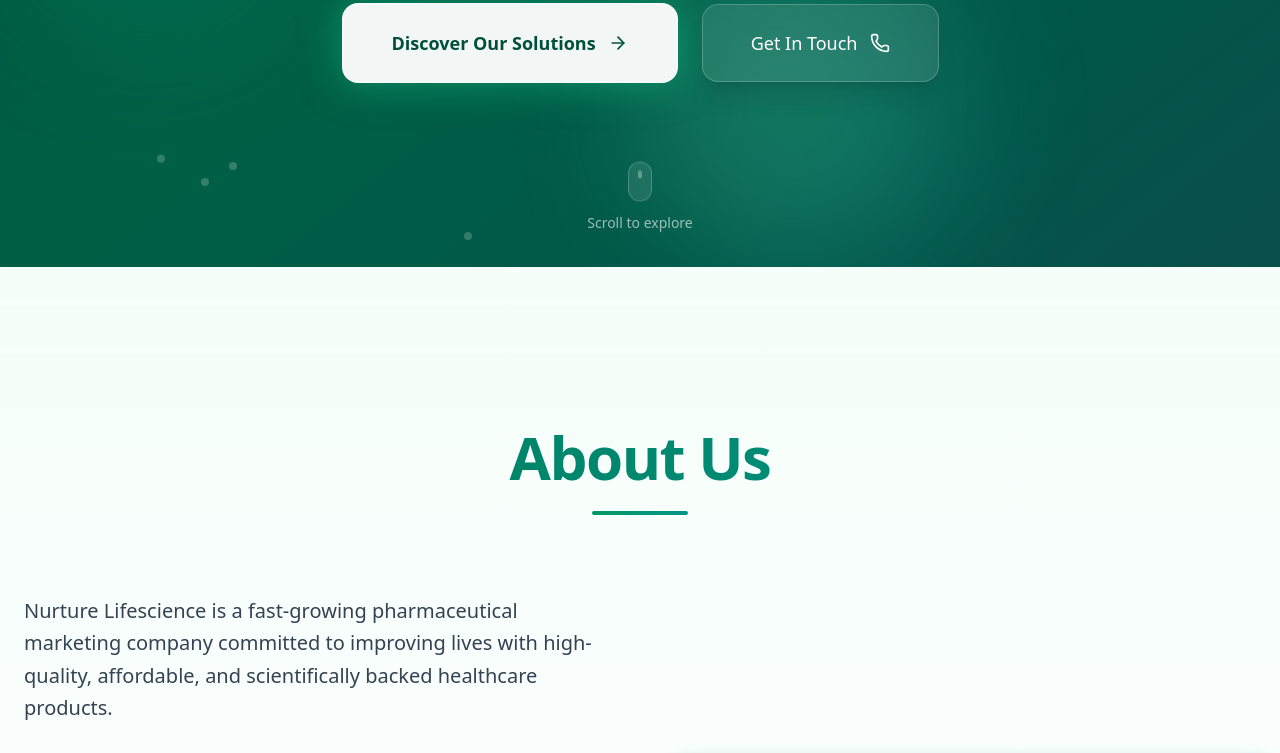
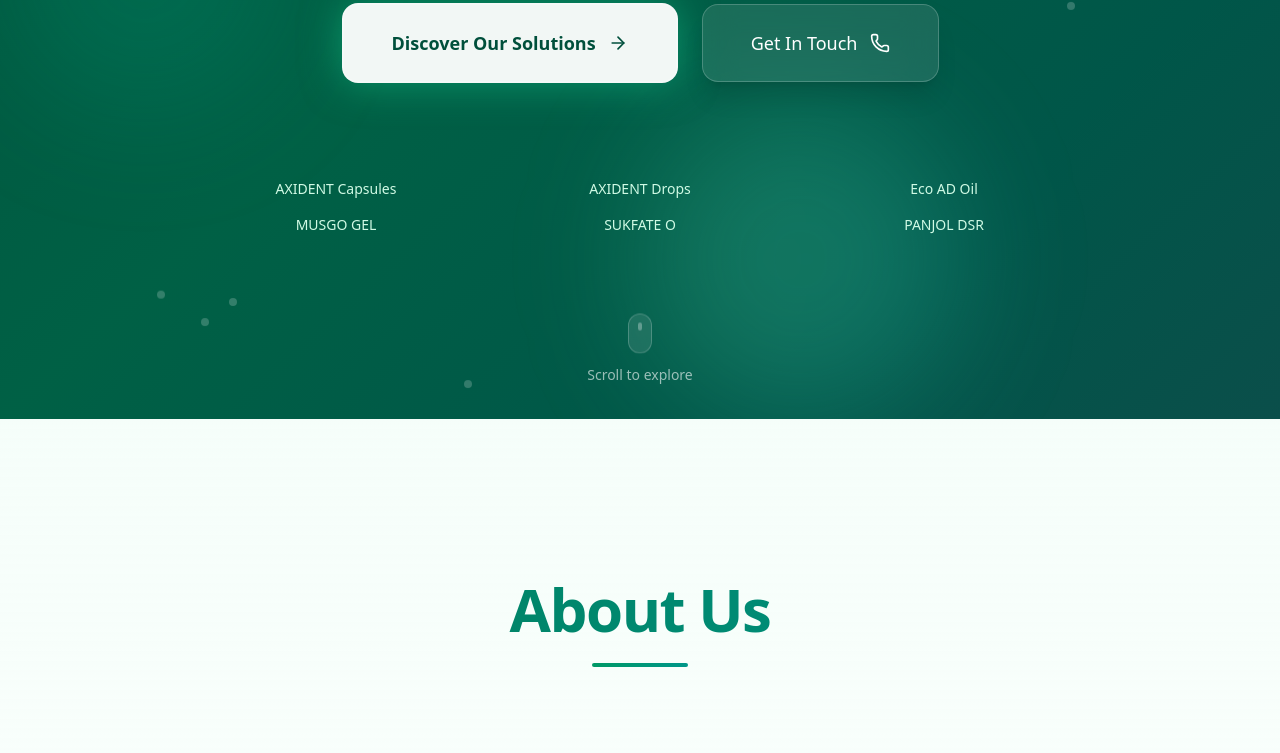
Before and after one commit to techwarq/landing-pg, a Next.js app: page / in a window 1280 px wide. Shown: the part 833-1586 px from the top of the page. Built offline with nearby package versions, Linux system fonts and the light colour scheme.

Commit message:
seo done

```diff
--- a/src/app/layout.tsx
+++ b/src/app/layout.tsx
@@ -217,6 +217,63 @@
             }),
           }}
         />
+        <Script id="ld-sitelinks" type="application/ld+json" strategy="afterInteractive"
+          dangerouslySetInnerHTML={{
+            __html: JSON.stringify({
+              "@context": "https://schema.org",
+              "@type": "WebSite",
+              "name": "Nurture Lifescience",
+              "url": "https://www.nurturelifescience.com/",
+              "potentialAction": {
+                "@type": "SearchAction",
+                "target": "https://www.nurturelifescience.com/search?q={search_term_string}",
+                "query-input": "required name=search_term_string"
+              },
+              "mainEntity": {
+                "@type": "ItemList",
+                "name": "Product Sitelinks",
+                "itemListElement": [
+                  {
+                    "@type": "ListItem",
+                    "position": 1,
+                    "name": "AXIDENT Capsules",
+                    "url": "https://www.nurturelifescience.com/products/axident-capsules"
+                  },
+                  {
+                    "@type": "ListItem",
+                    "position": 2,
+                    "name": "AXIDENT Drops",
+                    "url": "https://www.nurturelifescience.com/products/axident-drops"
+                  },
+                  {
+                    "@type": "ListItem",
+                    "position": 3,
+                    "name": "Eco AD Oil",
+                    "url": "https://www.nurturelifescience.com/products/eco-ad-oil"
+                  },
+                  {
+                    "@type": "ListItem",
+                    "position": 4,
+                    "name": "MUSGO GEL",
+                    "url": "https://www.nurturelifescience.com/products/musgo-gel"
+                  },
+                  {
+                    "@type": "ListItem",
+                    "position": 5,
+                    "name": "SUKFATE O",
+                    "url": "https://www.nurturelifescience.com/products/sukfate-o"
+                  },
+                  {
+                    "@type": "ListItem",
+                    "position": 6,
+                    "name": "PANJOL DSR",
+                    "url": "https://www.nurturelifescience.com/products/panjol-dsr"
+                  }
+                ]
+              }
+            }),
+          }}
+        />
         {children}
       </body>
     </html>
--- a/src/app/page.tsx
+++ b/src/app/page.tsx
@@ -520,6 +520,30 @@
                 </a>
               </div>
 
+              {/* Product Quick Links for Sitelinks */}
+              <div className="pt-12">
+                <div className="grid grid-cols-2 md:grid-cols-3 gap-4 max-w-4xl mx-auto">
+                  <Link href="/products/axident-capsules" className="text-emerald-100 hover:text-white text-sm font-medium transition-colors duration-300">
+                    AXIDENT Capsules
+                  </Link>
+                  <Link href="/products/axident-drops" className="text-emerald-100 hover:text-white text-sm font-medium transition-colors duration-300">
+                    AXIDENT Drops
+                  </Link>
+                  <Link href="/products/eco-ad-oil" className="text-emerald-100 hover:text-white text-sm font-medium transition-colors duration-300">
+                    Eco AD Oil
+                  </Link>
+                  <Link href="/products/musgo-gel" className="text-emerald-100 hover:text-white text-sm font-medium transition-colors duration-300">
+                    MUSGO GEL
+                  </Link>
+                  <Link href="/products/sukfate-o" className="text-emerald-100 hover:text-white text-sm font-medium transition-colors duration-300">
+                    SUKFATE O
+                  </Link>
+                  <Link href="/products/panjol-dsr" className="text-emerald-100 hover:text-white text-sm font-medium transition-colors duration-300">
+                    PANJOL DSR
+                  </Link>
+                </div>
+              </div>
+
               {/* Scroll Indicator */}
               <div className="pt-16 animate-bounce">
                 <div className="mx-auto w-6 h-10 border-2 border-white/30 rounded-full flex justify-center glass-effect">
@@ -1007,13 +1031,38 @@
                 <div className="space-y-3">
                   {[
                     { label: 'About Us', id: 'about-us' },
-                    { label: 'Products', id: 'products' },
+                    { label: 'Products', href: '/products' },
                     { label: 'Team', id: 'team' },
                     { label: 'Contact', id: 'contact-us' },
-                  ].map(({ label, id }) => (
-                    <a key={id} href={`#${id}`} className="block text-gray-300 hover:text-white transition-colors duration-300">
+                  ].map((item) => (
+                    item.href ? (
+                      <Link key={item.href} href={item.href} className="block text-gray-300 hover:text-white transition-colors duration-300">
+                        {item.label}
+                      </Link>
+                    ) : (
+                      <a key={item.id} href={`#${item.id}`} className="block text-gray-300 hover:text-white transition-colors duration-300">
+                        {item.label}
+                      </a>
+                    )
+                  ))}
+                </div>
+              </div>
+
+              {/* Product Links */}
+              <div>
+                <h3 className="text-lg font-semibold mb-6 text-emerald-400">Our Products</h3>
+                <div className="space-y-3">
+                  {[
+                    { label: 'AXIDENT Capsules', href: '/products/axident-capsules' },
+                    { label: 'AXIDENT Drops', href: '/products/axident-drops' },
+                    { label: 'Eco AD Oil', href: '/products/eco-ad-oil' },
+                    { label: 'MUSGO GEL', href: '/products/musgo-gel' },
+                    { label: 'SUKFATE O', href: '/products/sukfate-o' },
+                    { label: 'PANJOL DSR', href: '/products/panjol-dsr' },
+                  ].map(({ label, href }) => (
+                    <Link key={href} href={href} className="block text-gray-300 hover:text-white transition-colors duration-300">
                       {label}
-                    </a>
+                    </Link>
                   ))}
                 </div>
               </div>
```
Also changed, not shown: 1 other file (tests, documents, lock files or other folders).
